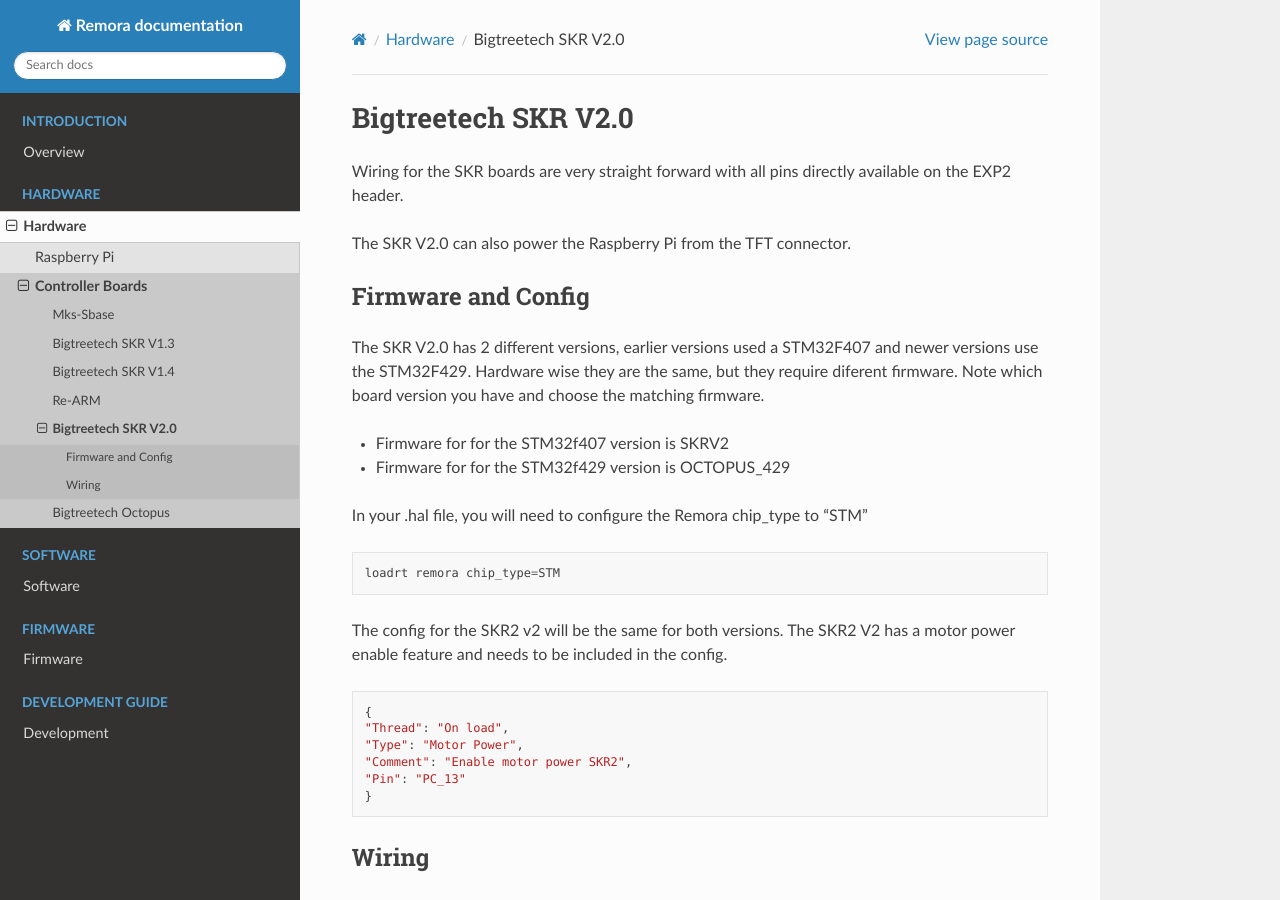
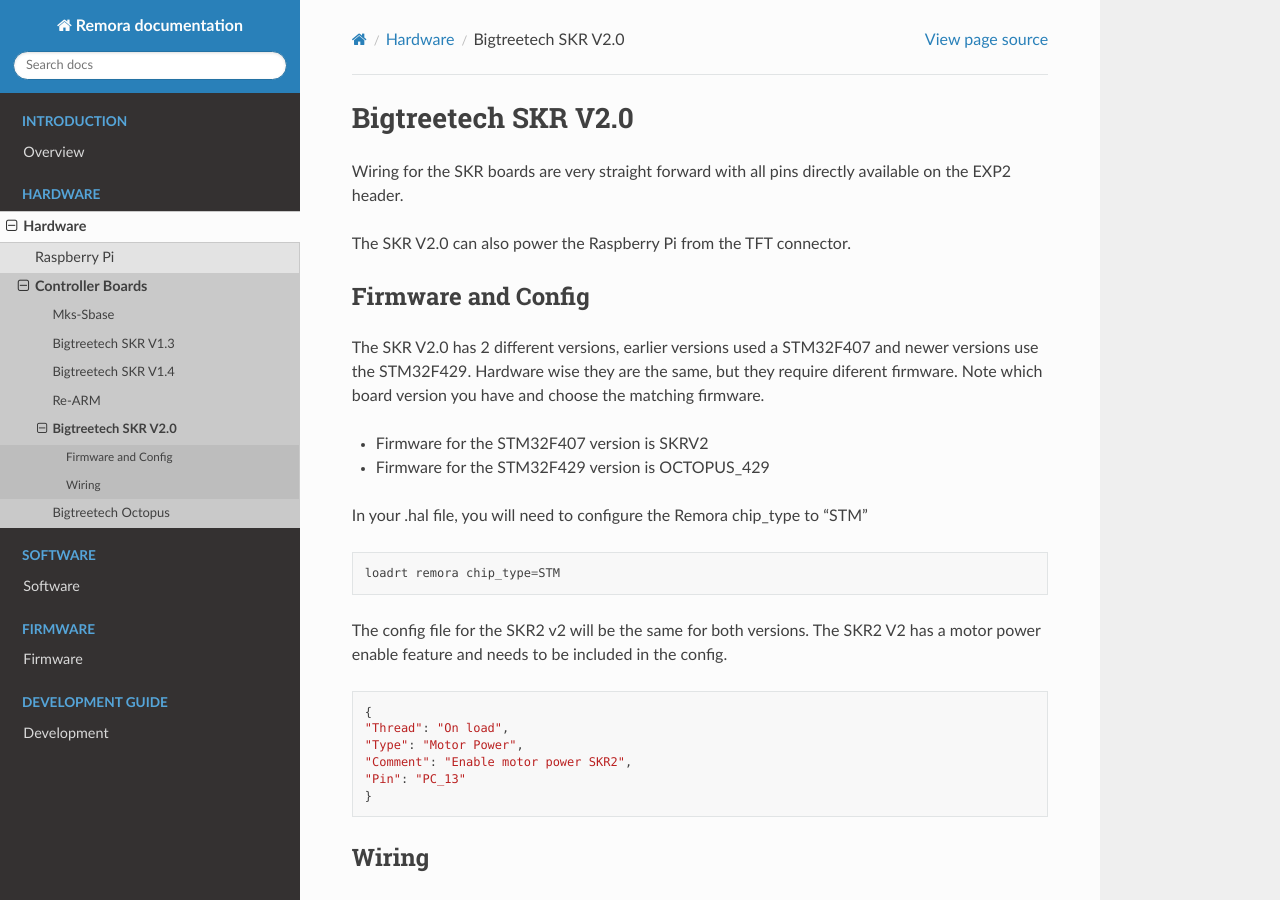
Before and after one commit to scottalford75/Remora-docs, a Sphinx documentation site: the page built from docs/source/hardware/skrv2.rst, in a window 1280 px wide and 900 px high. Built offline with Sphinx 7.4.7 and the Read the Docs theme 2.0.0, drawn with Linux system fonts in a browser that asks for light colours; pages that are not in the unit, such as notebooks, are missing from menus.

Commit message:
Update skrv2.rst

```diff
--- a/docs/source/hardware/skrv2.rst
+++ b/docs/source/hardware/skrv2.rst
@@ -11,8 +11,8 @@
 Hardware wise they are the same, but they require diferent firmware. Note which board version you have and choose
 the matching firmware.
 
-- Firmware for for the STM32f407 version is SKRV2
-- Firmware for for the STM32f429 version is OCTOPUS_429
+- Firmware for the STM32F407 version is SKRV2
+- Firmware for the STM32F429 version is OCTOPUS_429
 
 In your .hal file, you will need to configure the Remora chip_type to "STM"
 
@@ -20,7 +20,7 @@
 
 		loadrt remora chip_type=STM
 
-The config for the SKR2 v2 will be the same for both versions. The SKR2 V2 has a motor power enable feature
+The config file for the SKR2 v2 will be the same for both versions. The SKR2 V2 has a motor power enable feature
 and needs to be included in the config.
 
 .. code-block::
```
